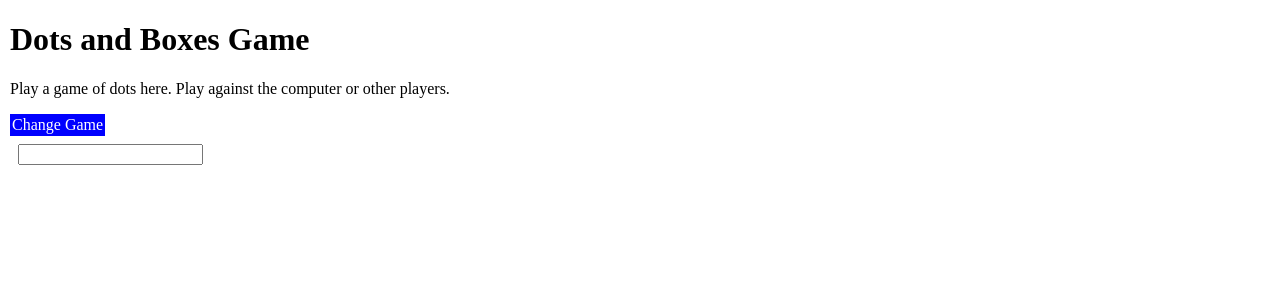
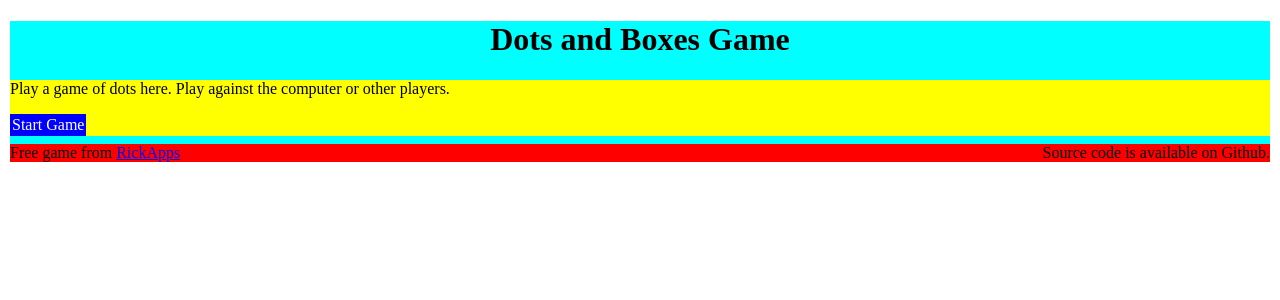
Before and after one commit to rickapps/dots-game, a Flask app: template templates/startup.html in a window 1280 px wide. Shown: the top 300 px of the page. Run offline with Flask 2, Linux system fonts and the light colour scheme; the template is opened without the code that fills it, so the values that code supplies are empty.

Commit message:
Startup page functional. Needs testing.

```diff
--- a/static/css/layout.css
+++ b/static/css/layout.css
@@ -7,6 +7,26 @@ Email: rick@rickapps.com
 
 body {
   margin: 10px;
+}
+
+#wrapper {
+  background-color: var(--wrapper-color);
+}
+
+header {
+  text-align: center;
+}
+
+footer {
+  background-color: var(--footer-color);
+}
+
+main {
+  background-color: var(--main-color);
+}
+
+#panel {
+  background-color: var(--panel-color);
 }
 
 article {
@@ -22,49 +42,32 @@ form {
 }
 
 /* Container for header, content, panel, and footer */
-#wrapper {
+#mainPage #wrapper {
   display: grid;
   justify-content: center;
-  background-color: var(--wrapper-color);
 }
 
-main {
+#mainPage main {
   width: 90vmin;
   aspect-ratio: 1/1;
-  background-color: var(--main-color);
   /* Makes absolute positioning for .modal-dialog work, */
   /* does not seem to affect grid position.             */
   position: relative;
-}
-
-main.fluid {
   grid-row: 2;
   grid-column: 1;
 }
 
-#panel {
-  background-color: var(--panel-color);
-}
-
-#panel.fluid {
+#mainPage #panel {
   grid-row: 3;
   grid-column: 1;
 }
 
-header {
-  text-align: center;
-}
-
-header.fluid {
+#mainPage header {
   grid-row: 1;
   grid-column: 1;
 }
 
-footer {
-  background-color: var(--footer-color);
-}
-
-footer.fluid {
+#mainPage footer {
   grid-row: 4;
   grid-column: 1;
 }
@@ -102,7 +105,7 @@ footer.fluid {
 }
 
 /**************************/
-/* Special for index page */
+/* Special for options page */
 /**************************/
 #optionPage #content {
   width:60%;
@@ -136,23 +139,23 @@ footer.fluid {
 /* Responsive layout - makes the two columns stack on top of each other instead of next to each other */
 @media screen and (min-width: 150vmin) {
   /* Layout for landscape */
-  #wrapper {
+  #mainPage #wrapper {
     grid-template-columns: min-content auto;
     justify-content: normal;
   }
-  header.fluid {
+  #mainPage header {
     grid-row: 1;
     grid-column: 2;
   }
-  main.fluid {
+  #mainPage main {
     grid-row: 1/4;
     grid-column: 1;
   }
-  #panel.fluid {
+  #mainPage #panel {
     grid-row: 2;
     grid-column: 2;
   }
-  footer.fluid {
+  #mainPage footer {
     grid-row: 3;
     grid-column: 2;
   }
--- a/static/js/startup.js
+++ b/static/js/startup.js
@@ -11,7 +11,7 @@ var pydots = pydots || {};
 pydots.startup = pydots.startup || {};
 
 window.addEventListener("DOMContentLoaded", (event) => {
-    window.addEventListener("load", pydots.startup.gameSetup);
+   window.addEventListener("load", pydots.startup.gameSetup);
 });
 
 //////////////////////////////////
--- a/templates/startup.html
+++ b/templates/startup.html
@@ -11,9 +11,11 @@
     <link rel="stylesheet" href="/static/css/style.css" media="screen">
 </head>
 <body>
-    <h1>Dots and Boxes Game</h1>
+    <div id="wrapper">
+    <header><h1>Dots and Boxes Game</h1></header>
+    <main>
     <p>Play a game of dots here. Play against the computer or other players.</p>
-    <a class="anchor-btn" href="/options/">Change Game</a>
+    <a class="anchor-btn" href="/options/">Start Game</a>
     <form action="/resume/" method="POST" name="resumeGame">
         <input type="hidden" name="size" id="size">
         <input type="hidden" name="theme" id="theme">
@@ -22,10 +24,14 @@
     </form>
 
     <form action="/new/" method="POST" name="startNewGame">
-        <input type="input" name="glevel" id="glevel">
+        <input type="hidden" name="glevel" id="glevel">
         <input type="hidden" name="gcolors" id="gcolors">
     </form>
-
+    </main>
+    <footer>
+        {% include 'includes/footer.html' %}
+    </footer>
+    </div>
     <!-- Values from Flask to transfer to javascript -->
     {% include 'includes/scriptfiles.html' %}
     <script src="/static/js/dotgame.js"></script>
```
Also changed, not shown: templates/mainpage.html (+4 -4 lines).
